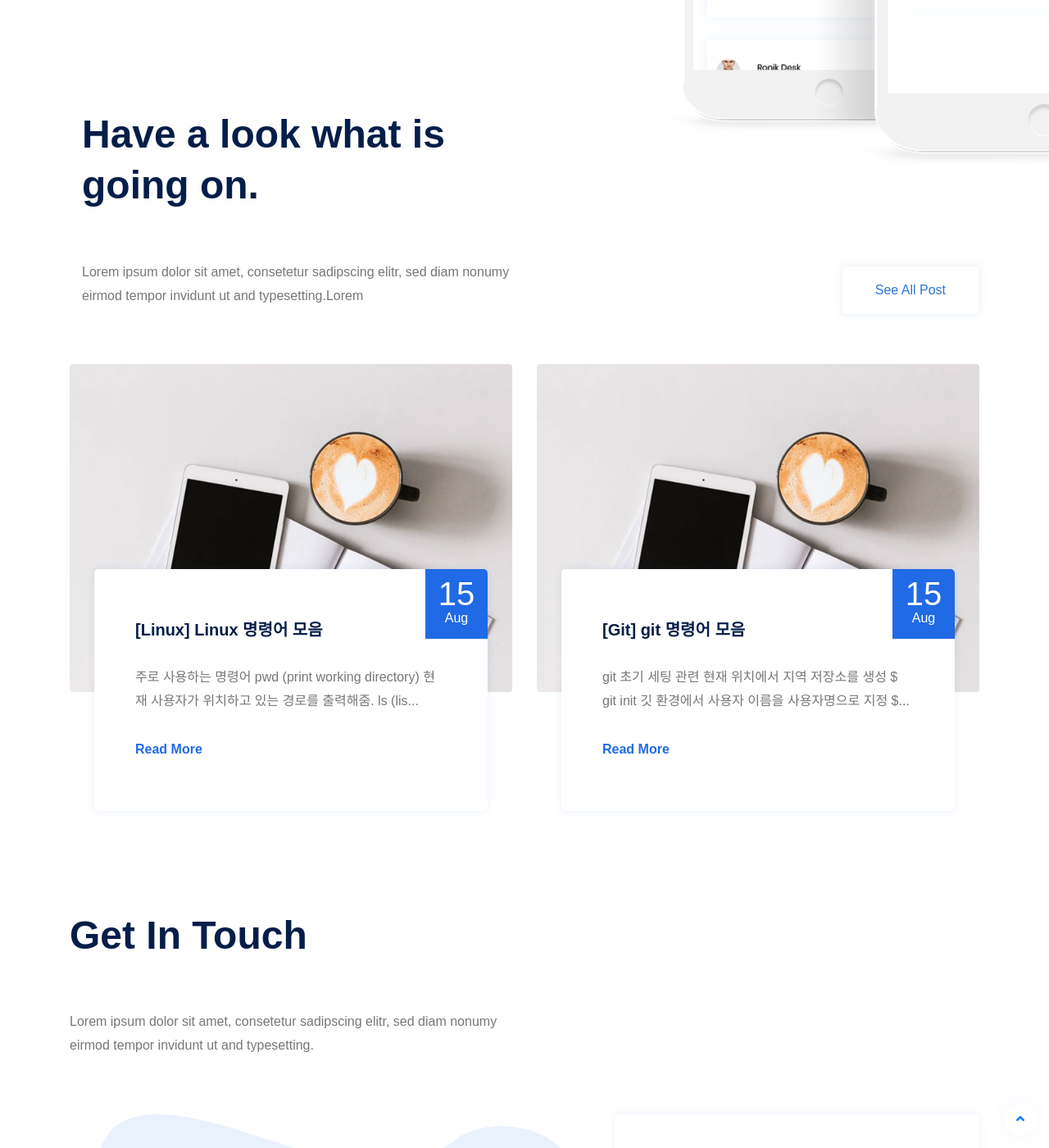
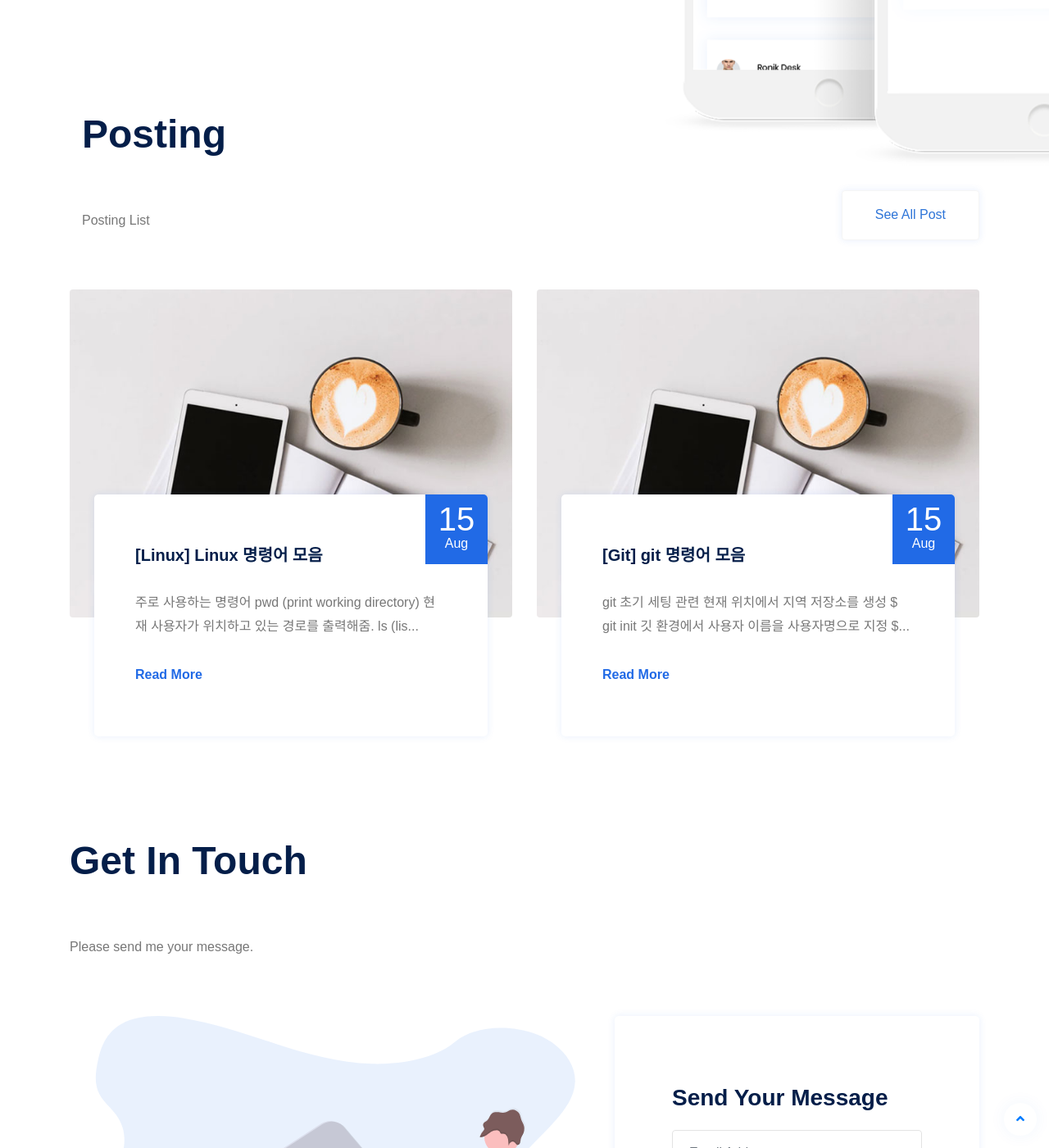
Before and after one commit to yuuisang/yuuisang.github.io, a Jekyll site: the page built from index.html, in a window 1280 px wide and 1400 px high, scrolled down 1006 px. Shown: the whole window at 82% size. Built offline with Jekyll 4.4.1, drawn with Linux system fonts in a browser that asks for light colours; some web fonts are replaced.

Commit message:
theme set

```diff
--- a/_includes/blog_area.html
+++ b/_includes/blog_area.html
@@ -6,8 +6,8 @@
         <a href="/pages/blog" class="all-view-btn">See All Post</a>
         <div class="col-md-6">
             <div class="section-title m-b-60">
-                <h2 class="big-font2">Have a look what is going on.</h2>
-                <p>Lorem ipsum dolor sit amet, consetetur sadipscing elitr, sed diam nonumy eirmod tempor invidunt ut and typesetting.Lorem</p>
+                <h2 class="big-font2">Posting</h2>
+                <p>Posting List</p>
             </div>
         </div>
         </div>
--- a/_includes/subscribe.html
+++ b/_includes/subscribe.html
@@ -17,7 +17,7 @@
             <div class="col-md-6">
             <div class="section-title m-b-60">
                 <h2 class="big-font2">Get In Touch</h2>
-                <p>Lorem ipsum dolor sit amet, consetetur sadipscing elitr, sed diam nonumy eirmod tempor invidunt ut and typesetting.</p>
+                <p>Please send me your message.</p>
             </div>
             </div>
         </div>
```
